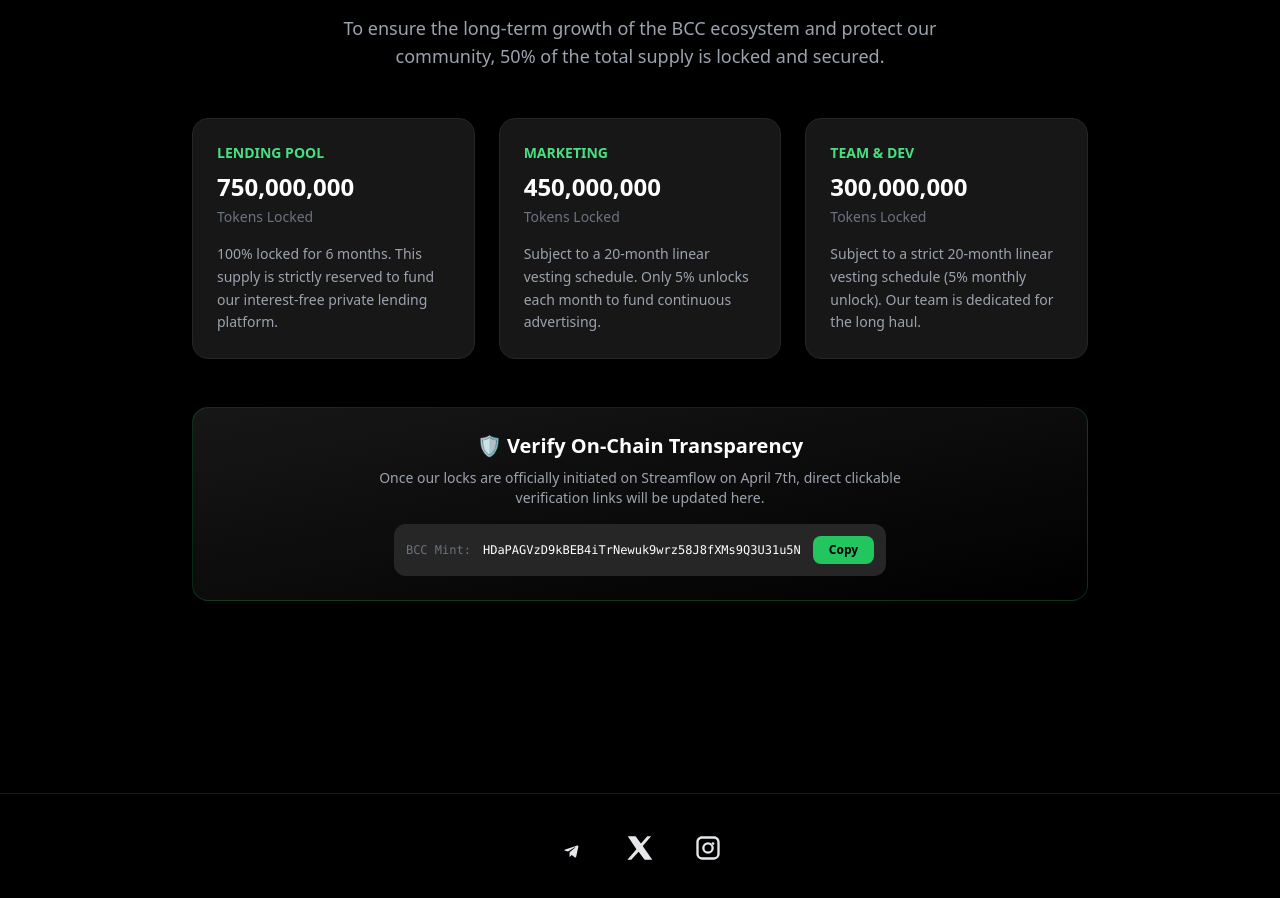
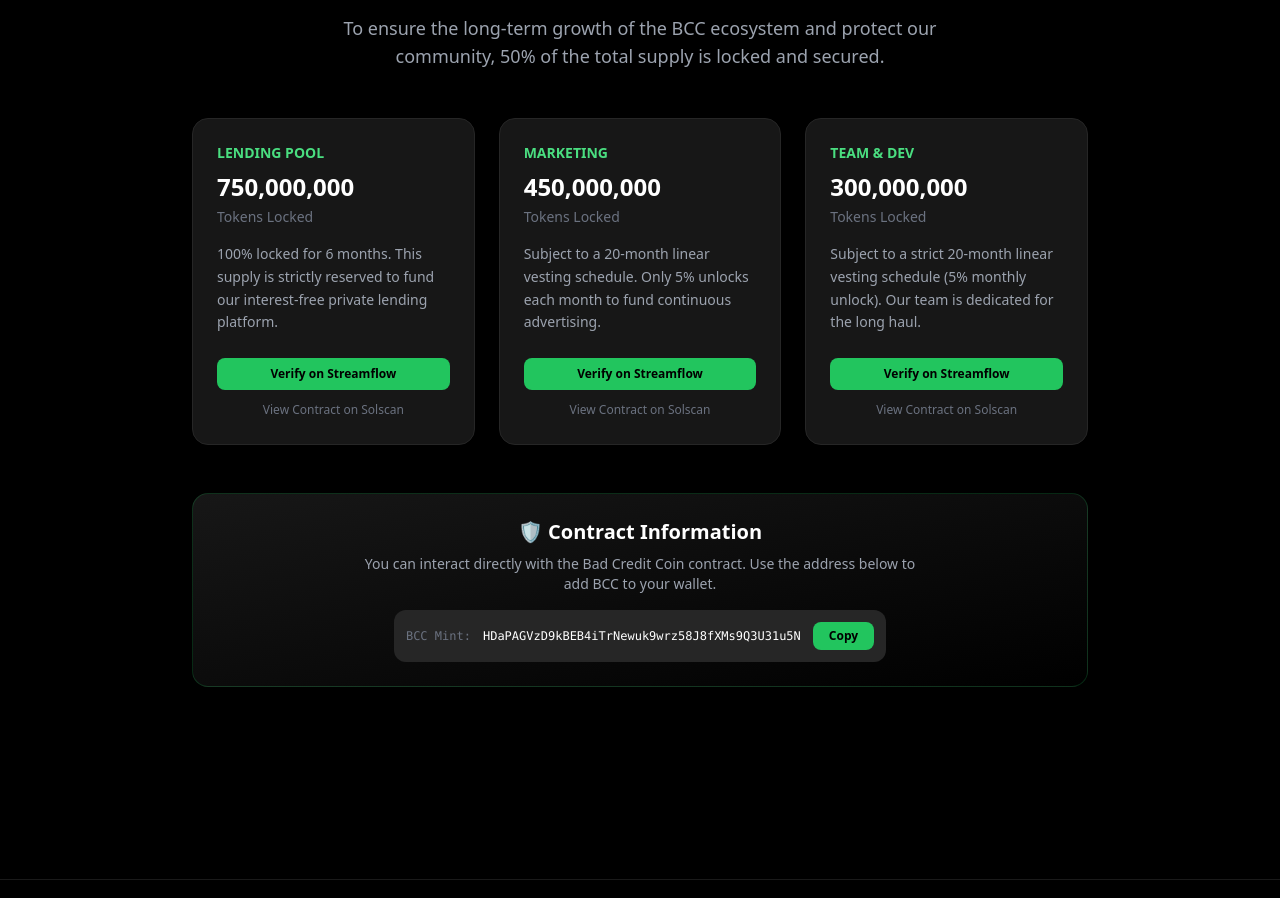
Before and after one commit to jahangirchoudhry1978-star/bad-credit-coin, a React (Vite) app: page / in a window 1280 px wide. Shown: the part 3087-3985 px from the top of the page. Built offline with nearby package versions, Linux system fonts and the light colour scheme.

Commit message:
Add official lock verification links

```diff
--- a/src/components/EcosystemSecurity.tsx
+++ b/src/components/EcosystemSecurity.tsx
@@ -28,43 +28,109 @@ export default function EcosystemSecurity() {
         <div className="grid grid-cols-1 md:grid-cols-3 gap-6 mb-12">
 
           {/* Card 1: Lending Pool */}
-          <div className="bg-neutral-900 border border-neutral-800 rounded-2xl p-6 hover:border-green-500/50 transition-all duration-300">
+          <div className="bg-neutral-900 border border-neutral-800 rounded-2xl p-6 hover:border-green-500/50 transition-all duration-300 flex flex-col justify-between">
+            <div>
               <div className="text-green-400 text-sm font-bold uppercase mb-2">Lending Pool</div>
               <div className="text-2xl font-bold mb-1">750,000,000</div>
               <div className="text-gray-500 text-sm mb-4">Tokens Locked</div>
-            <p className="text-gray-400 text-sm leading-relaxed">
+              <p className="text-gray-400 text-sm leading-relaxed mb-6">
                 100% locked for 6 months. This supply is strictly reserved to fund our interest-free private lending platform.
               </p>
             </div>
 
+            {/* Verification Buttons */}
+            <div className="mt-auto space-y-3">
+              <a
+                href="https://app.streamflow.finance/contract/solana/mainnet/6z8WFroZrjyjZsy3pGN7LhHuNBfgpjY1fc5k5MxQ4pYz?new="
+                target="_blank"
+                rel="noopener noreferrer"
+                className="w-full inline-flex items-center justify-center bg-green-500 text-black font-bold py-2 px-4 rounded-lg hover:bg-green-400 transition-colors duration-200 text-xs"
+              >
+                <span>Verify on Streamflow</span>
+              </a>
+              <a
+                href="https://solscan.io/tx/6z8WFroZrjyjZsy3pGN7LhHuNBfgpjY1fc5k5MxQ4pYz"
+                target="_blank"
+                rel="noopener noreferrer"
+                className="w-full inline-block text-center text-xs text-gray-500 hover:text-green-400 transition-colors duration-200"
+              >
+                View Contract on Solscan
+              </a>
+            </div>
+          </div>
+
           {/* Card 2: Marketing */}
-          <div className="bg-neutral-900 border border-neutral-800 rounded-2xl p-6 hover:border-green-500/50 transition-all duration-300">
+          <div className="bg-neutral-900 border border-neutral-800 rounded-2xl p-6 hover:border-green-500/50 transition-all duration-300 flex flex-col justify-between">
+            <div>
               <div className="text-green-400 text-sm font-bold uppercase mb-2">Marketing</div>
               <div className="text-2xl font-bold mb-1">450,000,000</div>
               <div className="text-gray-500 text-sm mb-4">Tokens Locked</div>
-            <p className="text-gray-400 text-sm leading-relaxed">
+              <p className="text-gray-400 text-sm leading-relaxed mb-6">
                 Subject to a 20-month linear vesting schedule. Only 5% unlocks each month to fund continuous advertising.
               </p>
             </div>
 
+            {/* Verification Buttons */}
+            <div className="mt-auto space-y-3">
+              <a
+                href="https://app.streamflow.finance/contract/solana/mainnet/8TQkyk9UVtw5kq5sPWHHQvToWU5zUyQbBiYjjqexdpT6?new"
+                target="_blank"
+                rel="noopener noreferrer"
+                className="w-full inline-flex items-center justify-center bg-green-500 text-black font-bold py-2 px-4 rounded-lg hover:bg-green-400 transition-colors duration-200 text-xs"
+              >
+                <span>Verify on Streamflow</span>
+              </a>
+              <a
+                href="https://solscan.io/tx/8TQkyk9UVtw5kq5sPWHHQvToWU5zUyQbBiYjjqexdpT6"
+                target="_blank"
+                rel="noopener noreferrer"
+                className="w-full inline-block text-center text-xs text-gray-500 hover:text-green-400 transition-colors duration-200"
+              >
+                View Contract on Solscan
+              </a>
+            </div>
+          </div>
+
           {/* Card 3: Team */}
-          <div className="bg-neutral-900 border border-neutral-800 rounded-2xl p-6 hover:border-green-500/50 transition-all duration-300">
+          <div className="bg-neutral-900 border border-neutral-800 rounded-2xl p-6 hover:border-green-500/50 transition-all duration-300 flex flex-col justify-between">
+            <div>
               <div className="text-green-400 text-sm font-bold uppercase mb-2">Team & Dev</div>
               <div className="text-2xl font-bold mb-1">300,000,000</div>
               <div className="text-gray-500 text-sm mb-4">Tokens Locked</div>
-            <p className="text-gray-400 text-sm leading-relaxed">
+              <p className="text-gray-400 text-sm leading-relaxed mb-6">
                 Subject to a strict 20-month linear vesting schedule (5% monthly unlock). Our team is dedicated for the long haul.
               </p>
+            </div>
+
+            {/* Verification Buttons */}
+            <div className="mt-auto space-y-3">
+              <a
+                href="https://app.streamflow.finance/contract/solana/mainnet/7daSSeqMbx446xiqtJbq4wgbbyusJXTAbPAxYWSGXpvj?new"
+                target="_blank"
+                rel="noopener noreferrer"
+                className="w-full inline-flex items-center justify-center bg-green-500 text-black font-bold py-2 px-4 rounded-lg hover:bg-green-400 transition-colors duration-200 text-xs"
+              >
+                <span>Verify on Streamflow</span>
+              </a>
+              <a
+                href="https://solscan.io/tx/7daSSeqMbx446xiqtJbq4wgbbyusJXTAbPAxYWSGXpvj"
+                target="_blank"
+                rel="noopener noreferrer"
+                className="w-full inline-block text-center text-xs text-gray-500 hover:text-green-400 transition-colors duration-200"
+              >
+                View Contract on Solscan
+              </a>
+            </div>
           </div>
         </div>
 
         {/* Dynamic Verification Section */}
         <div className="bg-gradient-to-br from-neutral-900 to-black border border-green-500/20 rounded-2xl p-6 text-center">
           <h3 className="text-xl font-bold mb-2 flex items-center justify-center gap-2">
-            🛡️ Verify On-Chain Transparency
+            🛡️ Contract Information
           </h3>
           <p className="text-gray-400 text-sm mb-4 max-w-xl mx-auto">
-            Once our locks are officially initiated on Streamflow on April 7th, direct clickable verification links will be updated here.
+            You can interact directly with the Bad Credit Coin contract. Use the address below to add BCC to your wallet.
           </p>
 
           {/* Custom Copy Box */}
```
Lines whose indentation alone changed are shown as unchanged.
